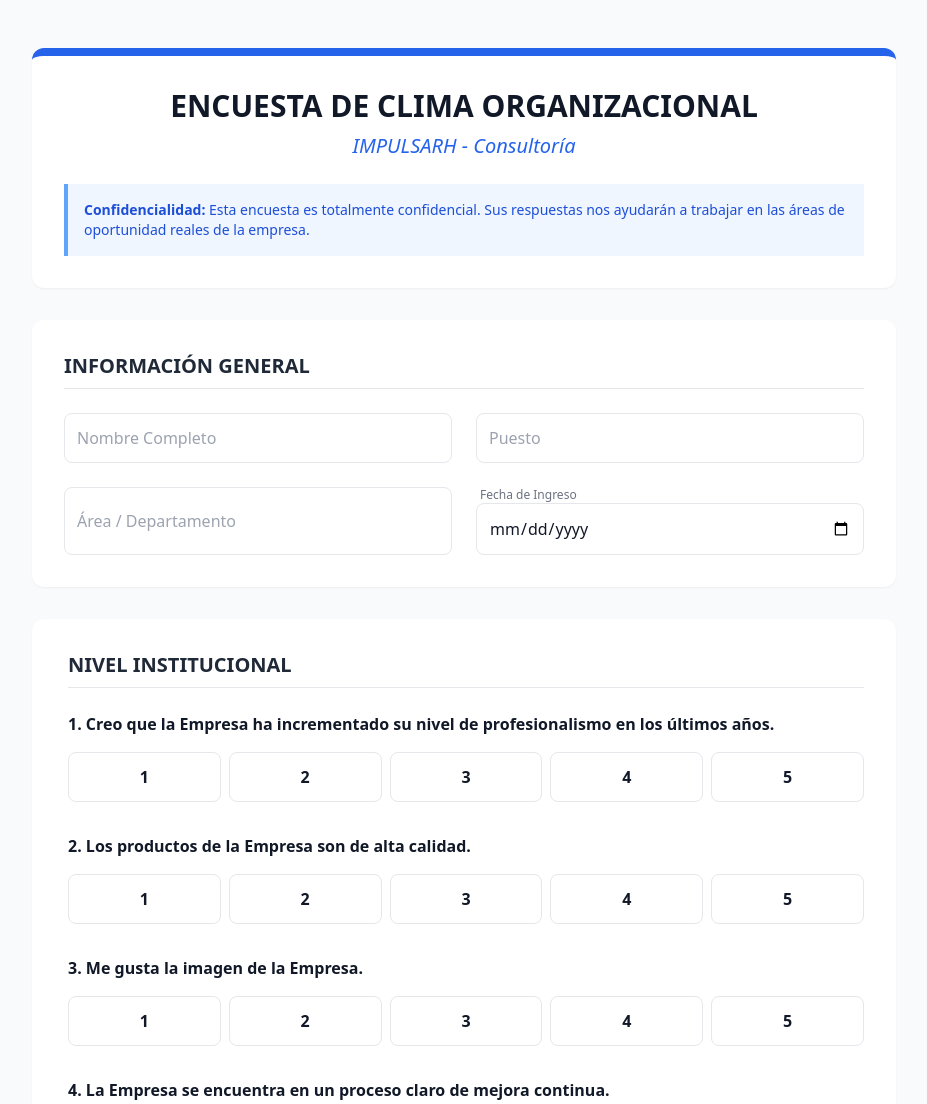
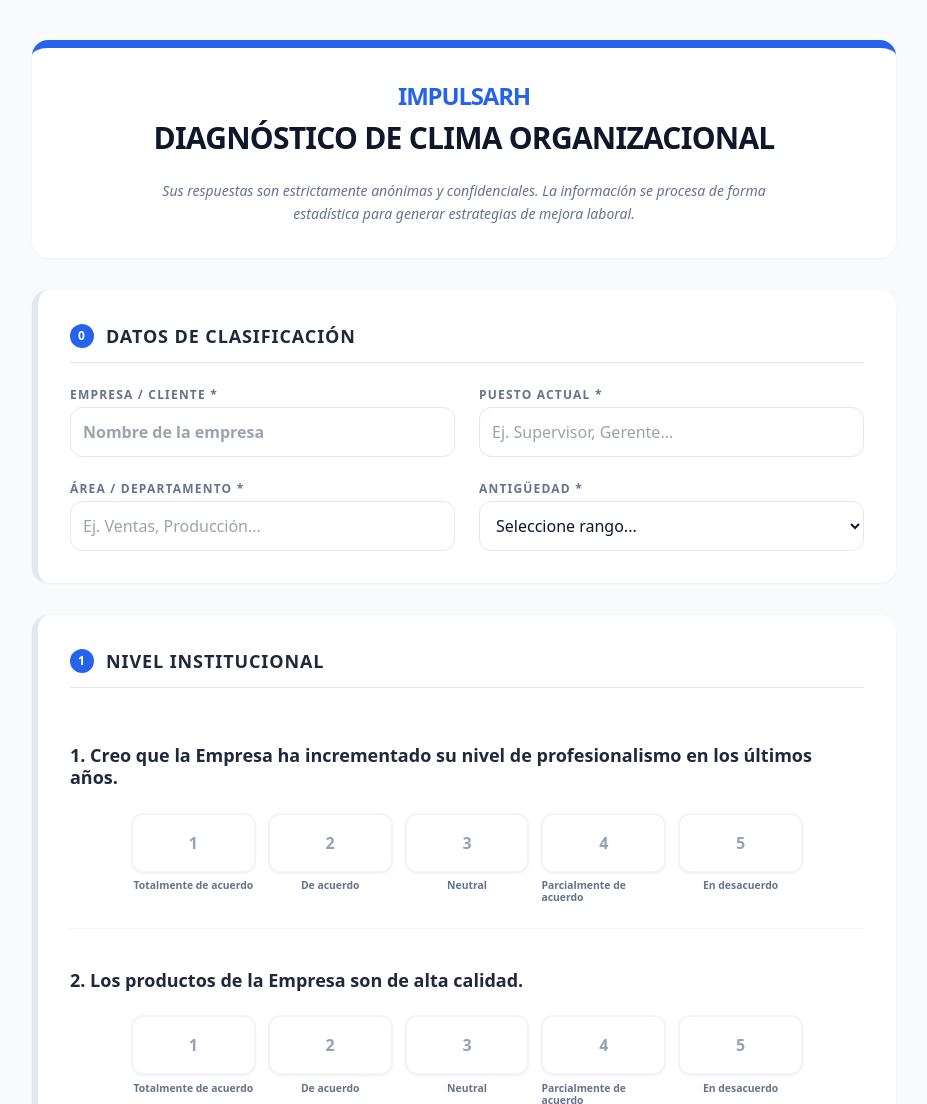
Before and after one commit to jhdez010678-dot/clima-organizacional-impulsarh, a plain HTML site: page index.html in a window 1280 px wide. Shown: the top 1104 px of the page, without its empty margins (176-1103 px from the left). Drawn offline with nearby package versions, Linux system fonts and the light colour scheme.

Commit message:
Update index.html

```diff
--- a/index.html
+++ b/index.html
@@ -3,94 +3,149 @@
 <head>
     <meta charset="UTF-8">
     <meta name="viewport" content="width=device-width, initial-scale=1.0">
-    <title>Encuesta de Clima Organizacional - IMPULSARH</title>
+    <title>Diagnóstico de Clima Organizacional - IMPULSARH</title>
     <script src="https://cdn.tailwindcss.com"></script>
     <style>
-        .likert-label { font-size: 0.75rem; text-align: center; margin-top: 0.5rem; color: #4b5563; }
-        input[type="radio"]:checked + label { background-color: #2563eb; color: white; border-color: #2563eb; }
-        .section-card { transition: all 0.3s ease; border-left: 4px solid transparent; }
-        .section-card:hover { border-left-color: #2563eb; }
+        .likert-option:checked + label { background-color: #2563eb; color: white; border-color: #2563eb; transform: scale(1.02); }
+        .section-card { border-left: 6px solid #e2e8f0; transition: all 0.3s ease; }
+        .section-card:hover { border-left-color: #2563eb; box-shadow: 0 10px 15px -3px rgba(0, 0, 0, 0.1); }
+        .likert-label { font-size: 0.65rem; text-align: center; margin-top: 0.4rem; font-weight: 600; color: #64748b; line-height: 1.2; }
+        @media (max-width: 640px) { .likert-label { display: none; } }
+        .question-row { border-bottom: 1px solid #f1f5f9; padding: 1.5rem 0; }
+        .question-row:last-child { border-bottom: none; }
     </style>
 </head>
-<body class="bg-gray-50 font-sans text-gray-900">
+<body class="bg-slate-50 font-sans text-slate-900 selection:bg-blue-100">
 
-    <div class="max-w-4xl mx-auto py-12 px-4">
-        <div id="headerSection" class="bg-white rounded-xl shadow-sm p-8 mb-8 text-center border-t-8 border-blue-600">
-            <h1 class="text-3xl font-extrabold text-gray-900 mb-2 uppercase">Encuesta de Clima Organizacional</h1>
-            <p class="text-blue-600 font-medium mb-6 italic text-xl">IMPULSARH - Consultoría</p>
-            <div class="bg-blue-50 border-l-4 border-blue-400 p-4 text-left">
-                <p class="text-sm text-blue-700"><strong>Confidencialidad:</strong> Esta encuesta es totalmente confidencial. Sus respuestas nos ayudarán a trabajar en las áreas de oportunidad reales de la empresa.</p>
+    <div class="max-w-4xl mx-auto py-10 px-4">
+        <!-- Encabezado IMPULSARH -->
+        <header id="mainHeader" class="bg-white rounded-2xl shadow-sm p-8 mb-8 text-center border-t-8 border-blue-600">
+            <div class="text-blue-600 font-black text-2xl mb-2 tracking-tighter uppercase text-center">IMPULSARH</div>
+            <h1 class="text-2xl sm:text-3xl font-extrabold text-slate-900 mb-4 uppercase tracking-tight text-center">Diagnóstico de Clima Organizacional</h1>
+
+            <!-- Banner de Empresa (Detección Automática) -->
+            <div id="statusBanner" class="hidden inline-flex items-center bg-blue-50 text-blue-700 px-5 py-2 rounded-full border border-blue-100 font-bold uppercase text-sm tracking-widest mx-auto">
+                <span class="mr-2 opacity-60 italic text-xs">Evaluando para:</span>
+                <span id="detectedName"></span>
             </div>
-        </div>
 
-        <form id="surveyForm" class="space-y-8">
-            <div class="bg-white rounded-xl shadow-sm p-8">
-                <h2 class="text-xl font-bold mb-6 text-gray-800 border-b pb-2">INFORMACIÓN GENERAL</h2>
+            <p class="mt-6 text-slate-500 text-sm italic leading-relaxed max-w-2xl mx-auto text-center">
+                Sus respuestas son estrictamente anónimas y confidenciales. La información se procesa de forma estadística para generar estrategias de mejora laboral.
+            </p>
+        </header>
+
+        <form id="surveyForm" class="space-y-8 pb-20">
+            <!-- SECCIÓN 0: IDENTIFICACIÓN -->
+            <div class="bg-white rounded-2xl shadow-sm p-8 section-card">
+                <h2 class="text-lg font-bold mb-6 text-slate-800 border-b pb-3 uppercase tracking-wider flex items-center text-left">
+                    <span class="bg-blue-600 text-white rounded-full h-6 w-6 flex items-center justify-center mr-3 text-xs font-bold">0</span>
+                    Datos de Clasificación
+                </h2>
                 <div class="grid grid-cols-1 md:grid-cols-2 gap-6">
-                    <input type="text" name="nombre" required placeholder="Nombre Completo" class="border rounded-lg p-3 w-full">
-                    <input type="text" name="puesto" required placeholder="Puesto" class="border rounded-lg p-3 w-full">
-                    <input type="text" name="area" required placeholder="Área / Departamento" class="border rounded-lg p-3 w-full">
-                    <div class="flex flex-col"><label class="text-xs text-gray-500 ml-1">Fecha de Ingreso</label>
-                    <input type="date" name="fecha_ingreso" required class="border rounded-lg p-3 w-full"></div>
+                    <div id="manualCompanyGroup">
+                        <label class="block text-xs font-bold text-slate-500 mb-1 uppercase tracking-widest text-left">Empresa / Cliente *</label>
+                        <input type="text" id="empresa_cliente" name="empresa_cliente" required placeholder="Nombre de la empresa"
+                               class="w-full border-slate-200 rounded-xl p-3 focus:ring-2 focus:ring-blue-500 outline-none border transition-all font-bold bg-white text-left">
+                    </div>
+                    <div>
+                        <label class="block text-xs font-bold text-slate-500 mb-1 uppercase tracking-widest text-left">Puesto Actual *</label>
+                        <input type="text" name="puesto" required placeholder="Ej. Supervisor, Gerente..."
+                               class="w-full border-slate-200 rounded-xl p-3 focus:ring-2 focus:ring-blue-500 outline-none border transition-all text-left">
+                    </div>
+                    <div>
+                        <label class="block text-xs font-bold text-slate-500 mb-1 uppercase tracking-widest text-left">Área / Departamento *</label>
+                        <input type="text" name="area" required placeholder="Ej. Ventas, Producción..."
+                               class="w-full border-slate-200 rounded-xl p-3 focus:ring-2 focus:ring-blue-500 outline-none border transition-all text-left">
+                    </div>
+                    <div>
+                        <label class="block text-xs font-bold text-slate-500 mb-1 uppercase tracking-widest text-left">Antigüedad *</label>
+                        <select name="antiguedad" required class="w-full border-slate-200 rounded-xl p-3 focus:ring-2 focus:ring-blue-500 outline-none border transition-all bg-white text-left">
+                            <option value="">Seleccione rango...</option>
+                            <option value="Menos de 1 año">Menos de 1 año</option>
+                            <option value="1 a 3 años">1 a 3 años</option>
+                            <option value="3 a 5 años">3 a 5 años</option>
+                            <option value="Más de 5 años">Más de 5 años</option>
+                        </select>
+                    </div>
                 </div>
             </div>
 
             <div id="questionsContainer" class="space-y-8"></div>
 
-            <button type="submit" id="submitBtn" class="w-full bg-blue-600 hover:bg-blue-700 text-white font-bold py-5 rounded-2xl shadow-xl text-lg transition-transform active:scale-95">
-                Enviar Encuesta Finalizada
+            <button type="submit" id="submitBtn" class="w-full bg-blue-600 hover:bg-blue-700 text-white font-black py-6 rounded-2xl shadow-xl shadow-blue-100 text-xl transition-all transform active:scale-[0.98] uppercase tracking-widest">
+                Finalizar y Enviar Evaluación
             </button>
         </form>
 
-        <div id="successMessage" class="hidden bg-white rounded-2xl shadow-2xl p-12 text-center border-t-8 border-green-500">
-            <h2 class="text-4xl font-black text-gray-900 mb-4">¡GRACIAS POR TU PARTICIPACIÓN!</h2>
-            <p class="text-xl text-gray-600">Tus respuestas han sido recibidas con total confidencialidad.</p>
-            <p class="mt-4 text-blue-600 font-medium">IMPULSARH - Consultoría en Desarrollo Organizacional</p>
+        <div id="successScreen" class="hidden bg-white rounded-3xl shadow-2xl p-16 text-center border-t-8 border-green-500 my-12 animate-pulse">
+            <h2 class="text-4xl font-black text-slate-900 mb-4 uppercase tracking-tighter">¡Envío Exitoso!</h2>
+            <p class="text-slate-600 text-lg">Agradecemos su participación y honestidad.</p>
+            <p class="mt-10 text-xs text-slate-300 font-bold uppercase tracking-widest">SISTEMA DE CONSULTORÍA IMPULSARH</p>
         </div>
     </div>
 
     <script>
-        // PEGA AQUÍ TU URL DE GOOGLE APPS SCRIPT
-        const SCRIPT_URL = 'https://script.google.com/macros/s/AKfycbzNrhjw0GMlOVeqQ4AU9-xd0b7W5XWiX7AVG7kfc3zvq5XYKxQiYI3B8Oymd5I7oqjnmA/exec';
+        // JORGE: Reemplaza esta URL con la que te dio Google al "Implementar"
+        const SCRIPT_URL = 'https://script.google.com/macros/s/AKfycbxEK1exiT2ahhftBq2awLAD4siKff6J-hWFYflirX7NS-ZQIwhKj2tW8RxKkXVvLv2HPw/exec';
+
+        const params = new URLSearchParams(window.location.search);
+        const empresaUrl = params.get('empresa');
+
+        if (empresaUrl) {
+            const nombreLimpio = decodeURIComponent(empresaUrl).toUpperCase();
+            document.getElementById('empresa_cliente').value = nombreLimpio;
+            document.getElementById('manualCompanyGroup').classList.add('hidden');
+            document.getElementById('detectedName').innerText = nombreLimpio;
+            document.getElementById('statusBanner').classList.remove('hidden');
+        }
 
         const sections = [
-            { title: "NIVEL INSTITUCIONAL", questions: ["Creo que la Empresa ha incrementado su nivel de profesionalismo en los últimos años.", "Los productos de la Empresa son de alta calidad.", "Me gusta la imagen de la Empresa.", "La Empresa se encuentra en un proceso claro de mejora continua.", "Pienso que esta Empresa en un buen lugar para trabajar."] },
-            { title: "COMFORT Y SEGURIDAD", questions: ["Mi lugar de trabajo es funcional, limpio y adecuado para trabajar.", "Las herramientas y materiales a mi alcance me permiten realizar mi trabajo de la mejor manera.", "El horario de trabajo me parece justo.", "Cuento con la protección adecuada para desempeñar mis tareas sin riesgo.", "Existen procesos claros y ordenados de evacuación y protección en caso de cualquier contingencia."] },
-            { title: "COMPROMISO", questions: ["Conozco y entrego los resultados que se esperan de mí.", "Busco continuamente como mejorar las cosas.", "Estoy consciente de mis oportunidades de mejora.", "Valoro mi puesto de trabajo y pienso permanecer por un tiempo razonable.", "Llevo a cabo mi trabajo con esfuerzo y calidad.", "Me siento alentado por mis jefes y superiores.", "Conozco el valor de mi aportación a la Empresa."] },
-            { title: "DESARROLLO PROFESIONAL Y CERTEZA LABORAL", questions: ["Estoy enterado perfectamente de cuáles son mis funciones y responsabilidades.", "Conozco bien cuáles son las decisiones que puedo tomar y lo puedo hacer libremente.", "Cuento con objetivos definidos.", "He acordado mi plan de carrera con mi líder.", "Existen oportunidades de desarrollo en la Empresa.", "Si sobrepaso mis objetivos, tengo altas posibilidades de ser promovido a una posición mejor.", "Mi desempeño es evaluado con objetividad y justicia.", "He recibido coaching o consejos para mejorar mi desempeño.", "He aprendido mucho en esta Empresa.", "Me siento con la experiencia y conocimientos adecuados para desempeñar mi trabajo.", "La Empresa tiene un plan de capacitación adecuado.", "Para mí ha llegado el momento de buscar trabajo en otra Empresa."] },
-            { title: "CULTURA RELACIONAL", questions: ["La Empresa se preocupa de que todos sean respetados y tratados en forma adecuada.", "El ambiente de trabajo es agradable.", "La relación que tengo con mis compañeros favorece mi aprendizaje.", "Me llevo bien con la mayoría de mis compañeros.", "La Empresa está claramente en contra del acoso laboral y efectúa acciones para erradicarlo.", "Hay orden y seguimiento de las políticas y procesos.", "Es fácil gestionar cualquier asunto con los demás departamentos de la Empresa.", "Se respetan los procesos en tiempo y forma.", "La mayoría de la gente demuestra ser congruente y responsable con sus resultados.", "Los hombres y las mujeres tienen las mismas oportunidades en la Empresa."] },
-            { title: "CALIDAD DE LIDERAZGO", questions: ["Mi líder tiene un perfil adecuado para la posición que desempeña.", "Recibo retroalimentación útil de mi líder.", "Mi líder trabaja para mejorar las cosas.", "Mi líder me escucha atentamente.", "Las exigencias de mi líder son razonables.", "Mi líder me trata con amabilidad y respeto.", "Mi líder me evalúa con justicia.", "Mi líder tiene una imagen creíble y confiable.", "Mi líder logra formar equipos efectivos de trabajo."] },
-            { title: "RECONOCIMIENTO Y COMPENSACIÓN", questions: ["Me han reconocido cuando logro una contribución importante.", "Mi sueldo y prestaciones son justos para el tipo de trabajo que desempeño.", "Existen posibilidades reales de ser promovido.", "Existen posiciones con sueldos muy atractivos en la Empresa."] },
-            { title: "COMUNICACIÓN", questions: ["Conozco la organización de la Empresa.", "Existe apertura para escuchar las opiniones de los empleados.", "Las políticas y procesos son claros y accesibles para consulta.", "Es fácil solicitar y recibir información en la Empresa.", "Existe un medio o plataforma oficial de comunicación dentro de la Empresa."] }
+            { title: "Nivel Institucional", questions: ["Creo que la Empresa ha incrementado su nivel de profesionalismo en los últimos años.", "Los productos de la Empresa son de alta calidad.", "Me gusta la imagen de la Empresa.", "La Empresa se encuentra en un proceso claro de mejora continua.", "Pienso que esta Empresa en un buen lugar para trabajar."] },
+            { title: "Comfort y Seguridad", questions: ["Mi lugar de trabajo es funcional, limpio y adecuado para trabajar.", "Las herramientas y materiales a mi alcance me permiten realizar mi trabajo de la mejor manera.", "El horario de trabajo me parece justo.", "Cuento con la protección adecuada para desempeñar mis tareas sin riesgo.", "Existen procesos claros y ordenados de evacuación y protección en caso de cualquier contingencia."] },
+            { title: "Compromiso", questions: ["Conozco y entrego los resultados que se esperan de mí.", "Busco continuamente como mejorar las cosas.", "Estoy consciente de mis oportunidades de mejora.", "Valoro mi puesto de trabajo y pienso permanecer por un tiempo razonable.", "Llevo a cabo mi trabajo con esfuerzo y calidad.", "Me siento alentado por mis jefes y superiores.", "Conozco el valor de mi aportación a la Empresa."] },
+            { title: "Desarrollo Profesional", questions: ["Estoy enterado perfectamente de cuáles son mis funciones y responsabilidades.", "Conozco bien cuáles son las decisiones que puedo tomar y lo puedo hacer libremente.", "Cuento con objetivos definidos.", "He acordado mi plan de carrera con mi líder.", "Existen oportunidades de desarrollo en la Empresa.", "Si sobrepaso mis objetivos, tengo altas posibilidades de ser promovido a una posición mejor.", "Mi desempeño es evaluado con objetividad y justicia.", "He recibido coaching o consejos para mejorar mi desempeño.", "He aprendido mucho en esta Empresa.", "Me siento con la experiencia adecuada para mi trabajo.", "La Empresa tiene un plan de capacitación adecuado.", "Para mí ha llegado el momento de buscar trabajo en otra Empresa."] },
+            { title: "Cultura Relacional", questions: ["La Empresa se preocupa de que todos sean respetados.", "El ambiente de trabajo es agradable.", "La relación con mis compañeros favorece mi aprendizaje.", "Me llevo bien con la mayoría de mis compañeros.", "La Empresa está claramente en contra del acoso laboral.", "Hay orden y seguimiento de las políticas.", "Es fácil gestionar asuntos con otros departamentos.", "Se respetan los procesos en tiempo y forma.", "La mayoría de la gente demuestra ser congruente y responsable.", "Hombres y mujeres tienen las mismas oportunidades en la Empresa."] },
+            { title: "Calidad de Liderazgo", questions: ["Mi líder tiene un perfil adecuado.", "Recibo retroalimentación útil de mi líder.", "Mi líder trabaja para mejorar las cosas.", "Mi líder me escucha atentamente.", "Las exigencias de mi líder son razonables.", "Mi líder me trata con respeto.", "Mi líder me evalúa con justicia.", "Mi líder tiene una imagen confiable.", "Mi líder logra formar equipos efectivos."] },
+            { title: "Reconocimiento", questions: ["Me han reconocido cuando logro una contribución importante.", "Mi sueldo y prestaciones son justos.", "Existen posibilidades reales de ser promovido.", "Existen posiciones con sueldos atractivos en la Empresa."] },
+            { title: "Comunicación", questions: ["Conozco la organización de la Empresa.", "Existe apertura para escuchar opiniones.", "Las políticas son claras y accesibles.", "Es fácil solicitar información.", "Existe un medio oficial de comunicación.", "La comunicación fluye bien entre áreas."] }
         ];
 
+        const optionsLabels = ["Totalmente de acuerdo", "De acuerdo", "Neutral", "Parcialmente de acuerdo", "En desacuerdo"];
         const container = document.getElementById('questionsContainer');
-        let qIdx = 1;
-        sections.forEach(s => {
-            const div = document.createElement('div');
-            div.className = "bg-white rounded-xl shadow-sm p-8 section-card";
-            div.innerHTML = `<h2 class="text-xl font-bold mb-6 text-gray-800 border-b pb-2 uppercase">${s.title}</h2><div class="space-y-8">` +
-            s.questions.map(q => {
-                const id = `q${qIdx++}`;
-                return `<div><p class="font-semibold mb-4">${qIdx-1}. ${q}</p><div class="grid grid-cols-5 gap-2">` +
-                [1,2,3,4,5].map(v => `<div class="flex flex-col items-center"><input type="radio" id="${id}_${v}" name="${id}" value="${v}" required class="hidden peer"><label for="${id}_${v}" class="w-full py-3 border rounded-lg text-center cursor-pointer font-bold peer-checked:bg-blue-600 peer-checked:text-white">${v}</label></div>`).join('') +
-                `</div></div>`;
+        let qIndex = 1;
+
+        sections.forEach((section, sIdx) => {
+            const card = document.createElement('div');
+            card.className = "bg-white rounded-2xl shadow-sm p-8 section-card text-left";
+            card.innerHTML = `<h2 class="text-lg font-bold mb-8 text-slate-800 border-b pb-3 uppercase tracking-wider flex items-center text-left"><span class="bg-blue-600 text-white rounded-full h-6 w-6 flex items-center justify-center mr-3 text-xs font-bold">${sIdx + 1}</span>${section.title}</h2><div class="space-y-4">` +
+            section.questions.map(q => {
+                const id = `q${qIndex++}`;
+                return `<div class="question-row"><p class="font-bold text-slate-800 mb-6 text-lg leading-tight text-left">${qIndex-1}. ${q}</p><div class="grid grid-cols-5 gap-3 max-w-2xl mx-auto">` +
+                optionsLabels.map((opt, i) => `
+                    <div class="flex flex-col items-center">
+                        <input type="radio" id="${id}_${i}" name="${id}" value="${opt}" required class="hidden likert-option">
+                        <label for="${id}_${i}" class="w-full py-4 border-2 border-slate-100 rounded-xl text-center cursor-pointer font-black text-slate-400 transition-all hover:border-blue-200 shadow-sm">${i+1}</label>
+                        <span class="likert-label text-left">${opt}</span>
+                    </div>`).join('') + `</div></div>`;
             }).join('') + `</div>`;
-            container.appendChild(div);
+            container.appendChild(card);
         });
 
         document.getElementById('surveyForm').onsubmit = async (e) => {
             e.preventDefault();
             const btn = document.getElementById('submitBtn');
-            btn.disabled = true; btn.innerText = "Enviando...";
-            const data = Object.fromEntries(new FormData(e.target));
+            btn.disabled = true; btn.innerText = 'Enviando...';
+            const payload = Object.fromEntries(new FormData(e.target));
             try {
-                await fetch(SCRIPT_URL, { method: 'POST', mode: 'no-cors', body: JSON.stringify(data) });
+                await fetch(SCRIPT_URL, { method: 'POST', mode: 'no-cors', body: JSON.stringify(payload) });
                 document.getElementById('surveyForm').classList.add('hidden');
-                document.getElementById('headerSection').classList.add('hidden');
-                document.getElementById('successMessage').classList.remove('hidden');
-                window.scrollTo(0,0);
-            } catch (err) { alert("Error al enviar. Verifica tu conexión."); btn.disabled = false; btn.innerText = "Enviar"; }
+                document.getElementById('mainHeader').classList.add('hidden');
+                document.getElementById('successScreen').classList.remove('hidden');
+                window.scrollTo({ top: 0, behavior: 'smooth' });
+            } catch (err) {
+                alert("Error de conexión. Intente de nuevo.");
+                btn.disabled = false; btn.innerText = 'Enviar Evaluación';
+            }
         };
     </script>
 </body>
```
